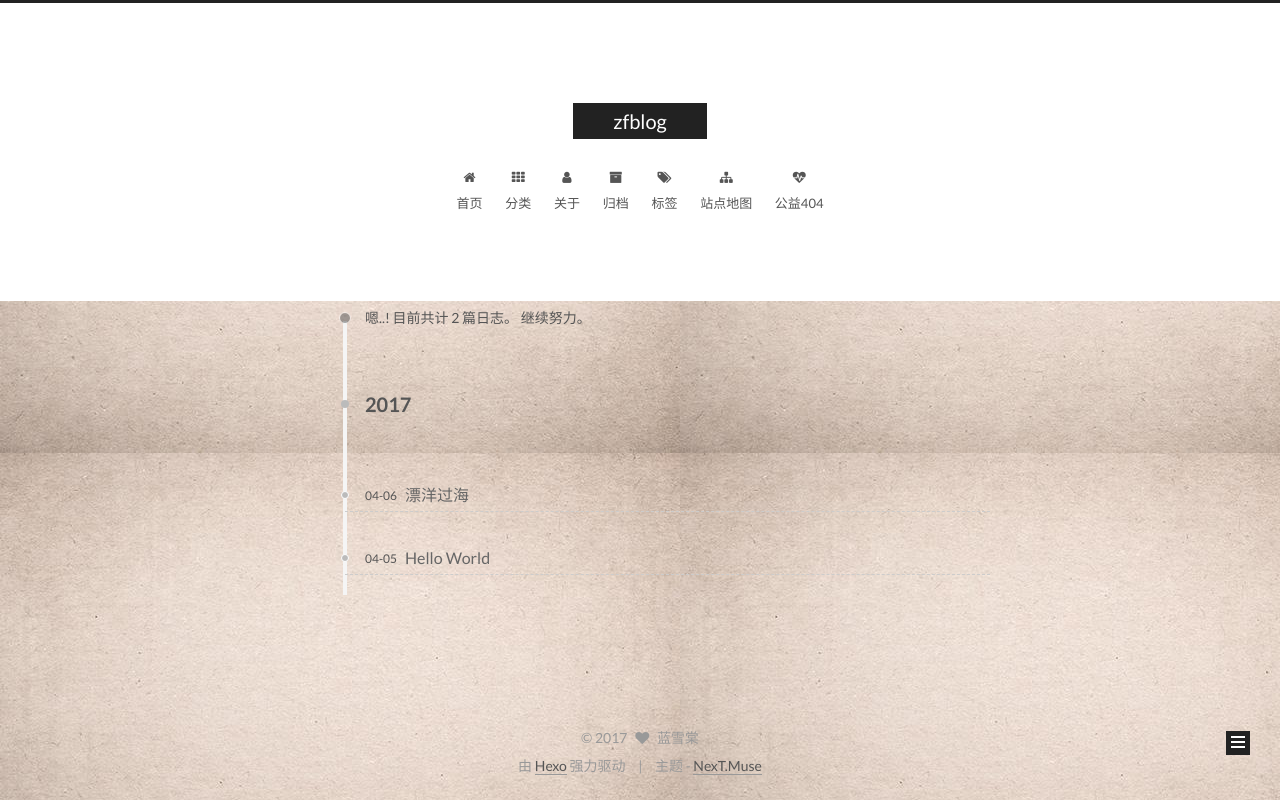
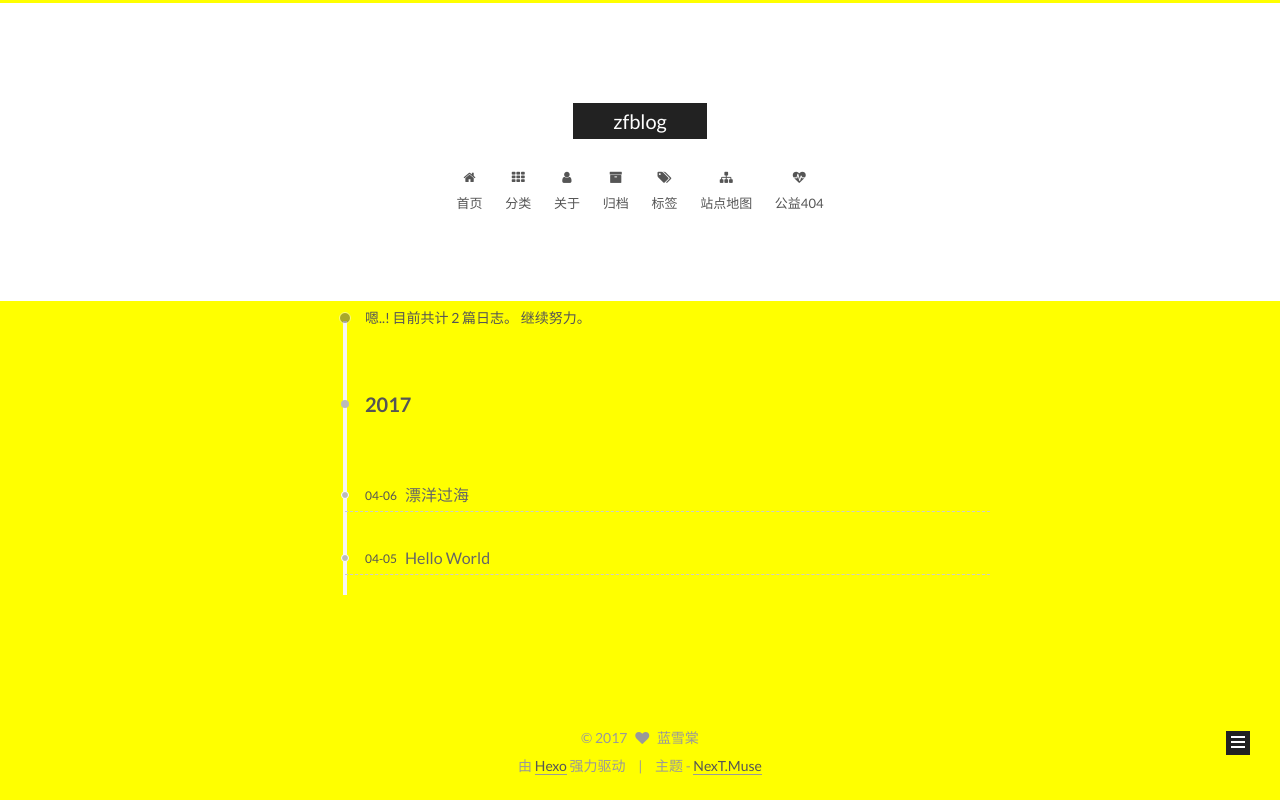
Before and after one commit to zfblog/blog, a PHP site: page /archives/2017/index.html in a window 1280 px wide. Run offline with PHP 8.4, Linux system fonts and the light colour scheme.

Commit message:
Site updated: 2017-04-06 17:40:07

```diff
--- a/css/main.css
+++ b/css/main.css
@@ -1691,7 +1691,7 @@ pre .javascript .function {
   width: 4px;
   height: 4px;
   border-radius: 50%;
-  background: #90ff70;
+  background: #998f21;
 }
 .links-of-blogroll {
   font-size: 13px;
@@ -2539,5 +2539,8 @@ embed {
   display: inline-block;
 }
 body {
-  background: url("/images/back.jpg");
-}
+  background: #ff0;
+}
+.headband {
+  background: #ff0;
+}
```
